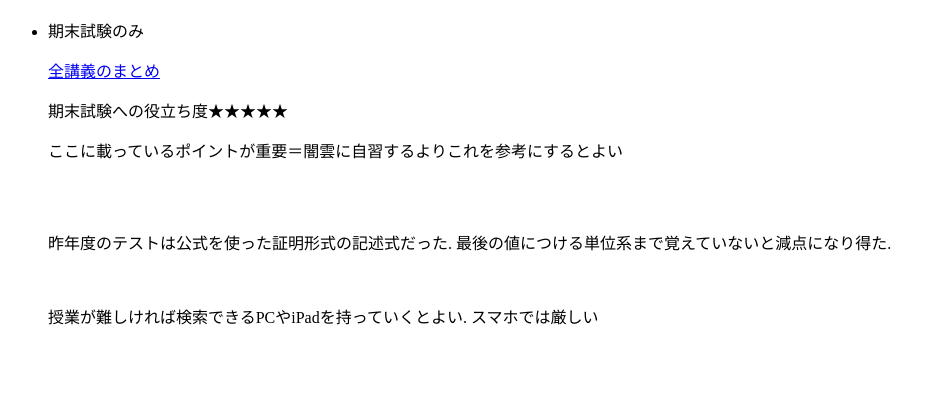
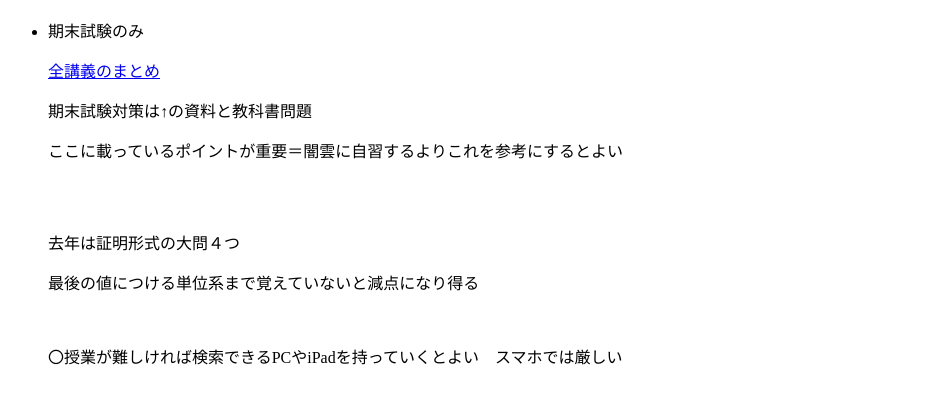
Before and after one commit to jackdawson0410/sample18, a plain HTML site: page index.html in a window 1280 px wide. Shown: the part 57-460 px from the top of the page, without its empty margins (0-939 px from the left). Drawn offline with Linux system fonts and the light colour scheme.

Commit message:
Update index.html

```diff
--- a/index.html
+++ b/index.html
@@ -8,13 +8,14 @@
 	<ul>
 		<li><p>期末試験のみ</p></li>
 		<a href = "https://www.dropbox.com/scl/fi/gxf9ji4woqncpok84xtz4/.pdf?rlkey=x2v0wptcimf2d93xiaqo42f0b&dl=0">全講義のまとめ</a></li>
-		<p>期末試験への役立ち度★★★★★</p>
+		<p>期末試験対策は↑の資料と教科書問題</p>
 		<p>ここに載っているポイントが重要＝闇雲に自習するよりこれを参考にするとよい</p>
 		<br>
 		<br>
-		<p>昨年度のテストは公式を使った証明形式の記述式だった. 最後の値につける単位系まで覚えていないと減点になり得た.</p>
+		<p>去年は証明形式の大問４つ</p>
+		<p>最後の値につける単位系まで覚えていないと減点になり得る</p>
 		<br>
-		<p>授業が難しければ検索できるPCやiPadを持っていくとよい. スマホでは厳しい</p>
+		<p>〇授業が難しければ検索できるPCやiPadを持っていくとよい　スマホでは厳しい</p>
 
 	</ul>
 </body>
```
